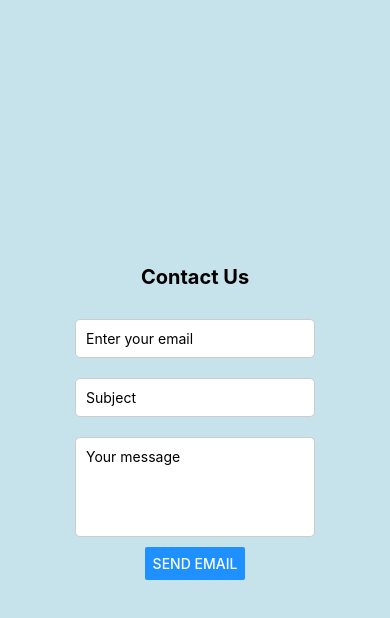
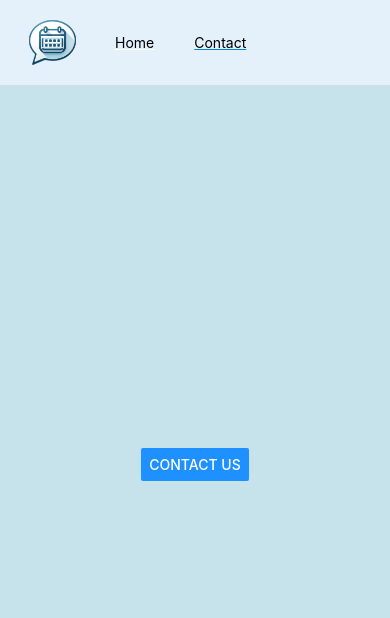
Before and after one commit to mikeRChambers610/eventwithfriendssitelinks, a React Native app: screen /details in a window 390 px wide. Shown: the top 618 px of the page. Built offline with nearby package versions, Linux system fonts and the light colour scheme.

Commit message:
Site updated with link, email, and navigation tab bar.

```diff
--- a/App.js
+++ b/App.js
@@ -1,21 +1,24 @@
+// App.js
 import React from 'react';
 import { StatusBar } from 'expo-status-bar';
 import { StyleSheet, View } from 'react-native';
 import { BrowserRouter as Router, Routes, Route } from 'react-router-dom';
 import Home from './screens/Home';
 import Detail from './screens/Detail';
+import NavBar from './navigation/NavBar'; // Update the path as necessary
 
 export default function App() {
   return (
-    <View style={styles.container}>
-      <StatusBar style="auto" />
-      <Router>
+    <Router>
+      <View style={styles.container}>
+        <StatusBar style="auto" />
+        <NavBar />
         <Routes>
           <Route path="/" element={<Home />} />
           <Route path="/details" element={<Detail />} />
         </Routes>
-      </Router>
-    </View>
+      </View>
+    </Router>
   );
 }
 
@@ -26,7 +29,7 @@ const styles = StyleSheet.create({
     height: '100vh', // Ensure full viewport height
     backgroundColor: '#c6e2eb',
     alignItems: 'center',
-    justifyContent: 'center',
+    justifyContent: 'flex-start', // Adjusted to place items correctly
     margin: 0, // Remove default margins
     padding: 0, // Remove default padding
   },
--- /dev/null
+++ b/navigation/NavBar.js
@@ -0,0 +1,55 @@
+import React from 'react';
+import { View, Text, Image, StyleSheet } from 'react-native';
+import { Link, useLocation } from 'react-router-dom';
+
+const NavBar = () => {
+  const location = useLocation(); // Get the current location
+  const isActive = (path) => location.pathname === path; // Function to check if the path is active
+
+  return (
+    <View style={styles.navBar}>
+      <Image source={require('../assets/officialappicon.png')} style={styles.icon} />
+      <Link to="/" style={isActive('/') ? styles.activeLinkStyle : styles.linkStyle}>
+        <Text>Home</Text>
+      </Link>
+      <Link to="/details" style={isActive('/details') ? styles.activeLinkStyle : styles.linkStyle}>
+        <Text>Contact</Text>
+      </Link>
+    </View>
+  );
+};
+
+const styles = StyleSheet.create({
+  navBar: {
+    flexDirection: 'row',
+    alignItems: 'center', // Ensure items in the navbar are vertically aligned
+    justifyContent: 'flex-start', // Align items to the left
+    paddingVertical: 10,
+    paddingHorizontal: 20, // Padding on the sides to ensure items aren’t too close to the edge
+    width: '100%',
+    backgroundColor: '#e4f1fa', // Slightly lighter blue than the original
+  },
+  linkStyle: {
+    padding: 10,
+    marginRight: 20, // Space between items
+    color: 'white',
+    fontSize: 18,
+    fontWeight: 'bold',
+    textDecoration: 'none'
+  },
+  activeLinkStyle: {
+    padding: 10,
+    marginRight: 20,
+    color: '#0288D1', // Highlight color for active link
+    fontSize: 18,
+    fontWeight: 'bold',
+    textDecoration: 'none'
+  },
+  icon: {
+    width: 65, // Set the width of the icon
+    height: 65, // Set the height of the icon
+    marginRight: 20, // Space between the icon and the text links
+  }
+});
+
+export default NavBar;
--- a/screens/Detail.js
+++ b/screens/Detail.js
@@ -1,13 +1,12 @@
-import React, { useState } from 'react';
-import { View, Text, TextInput, Button, StyleSheet, Platform, Linking } from 'react-native';
+import React from 'react';
+import { View, Text, Button, StyleSheet, Linking } from 'react-native';
 
 const Detail = () => {
-  const [email, setEmail] = useState('');
-  const [subject, setSubject] = useState('');
-  const [body, setBody] = useState('');
-
   // Function to handle sending the email
   const sendEmail = () => {
+    const email = 'support@eventwithfriends.com';
+    const subject = 'Event With Friends Inquiry';
+    const body = '';
     const url = `mailto:${email}?subject=${encodeURIComponent(subject)}&body=${encodeURIComponent(body)}`;
     Linking.openURL(url)
       .catch(err => console.error('An error occurred', err));
@@ -15,30 +14,8 @@ const Detail = () => {
 
   return (
     <View style={styles.container}>
-      <Text style={styles.title}>Contact Us</Text>
-      <TextInput
-        style={styles.input}
-        onChangeText={setEmail}
-        value={email}
-        placeholder="Enter your email"
-        keyboardType="email-address"
-      />
-      <TextInput
-        style={styles.input}
-        onChangeText={setSubject}
-        value={subject}
-        placeholder="Subject"
-      />
-      <TextInput
-        style={[styles.input, styles.inputMultiline]}
-        onChangeText={setBody}
-        value={body}
-        placeholder="Your message"
-        multiline
-        numberOfLines={4}
-      />
       <Button
-        title="Send Email"
+        title="Contact Us"
         onPress={sendEmail}
         color="#1e90ff"
       />
@@ -57,19 +34,6 @@ const styles = StyleSheet.create({
     fontSize: 20,
     fontWeight: 'bold',
     marginBottom: 20,
-  },
-  input: {
-    width: '100%',
-    padding: 10,
-    marginVertical: 10,
-    backgroundColor: '#fff',
-    borderWidth: 1,
-    borderColor: '#ccc',
-    borderRadius: 5,
-  },
-  inputMultiline: {
-    height: 100,
-    textAlignVertical: 'top',
   }
 });
 
--- a/screens/Home.js
+++ b/screens/Home.js
@@ -1,26 +1,27 @@
 import React from 'react';
-import { View, Text, Button, StyleSheet } from 'react-native';
-import { Link } from 'react-router-dom'; // Import Link
+import { View, Text, TouchableOpacity, StyleSheet, Linking } from 'react-native';
 
 const Home = () => {
   return (
     <View style={styles.container}>
       <Text style={styles.title}>Welcome to Event with Friends!</Text>
       <Text style={styles.subtitle}>Discover and share events with your friends.</Text>
-      <Link to="/details" style={styles.linkStyle}> {/* Use Link here */}
-        <Text style={styles.button}>Go to Details</Text>
-      </Link>
+      <TouchableOpacity
+        style={styles.linkStyle}
+        onPress={() => Linking.openURL('https://linke.to/eventwithfriends')}
+      >
+        <Text style={styles.buttonText}>Download the App Free</Text>
+      </TouchableOpacity>
     </View>
   );
-}
+};
 
 const styles = StyleSheet.create({
   container: {
     flex: 1,
-    width: '100%', // Use full width of the parent container
     justifyContent: 'center',
     alignItems: 'center',
-    padding: 20, // Add padding if needed inside the container
+    padding: 20,
   },
   title: {
     fontSize: 24,
@@ -35,12 +36,11 @@ const styles = StyleSheet.create({
   linkStyle: {
     backgroundColor: '#1e90ff',
     padding: 10,
+    borderRadius: 5,
+  },
+  buttonText: {
     color: 'white',
-    textDecoration: 'none'
-  },
-  button: {
-    color: 'white',
-    textAlign: 'center'
+    textAlign: 'center',
   }
 });
 
```
Also changed, not shown: assets/officialappicon.png (added).
